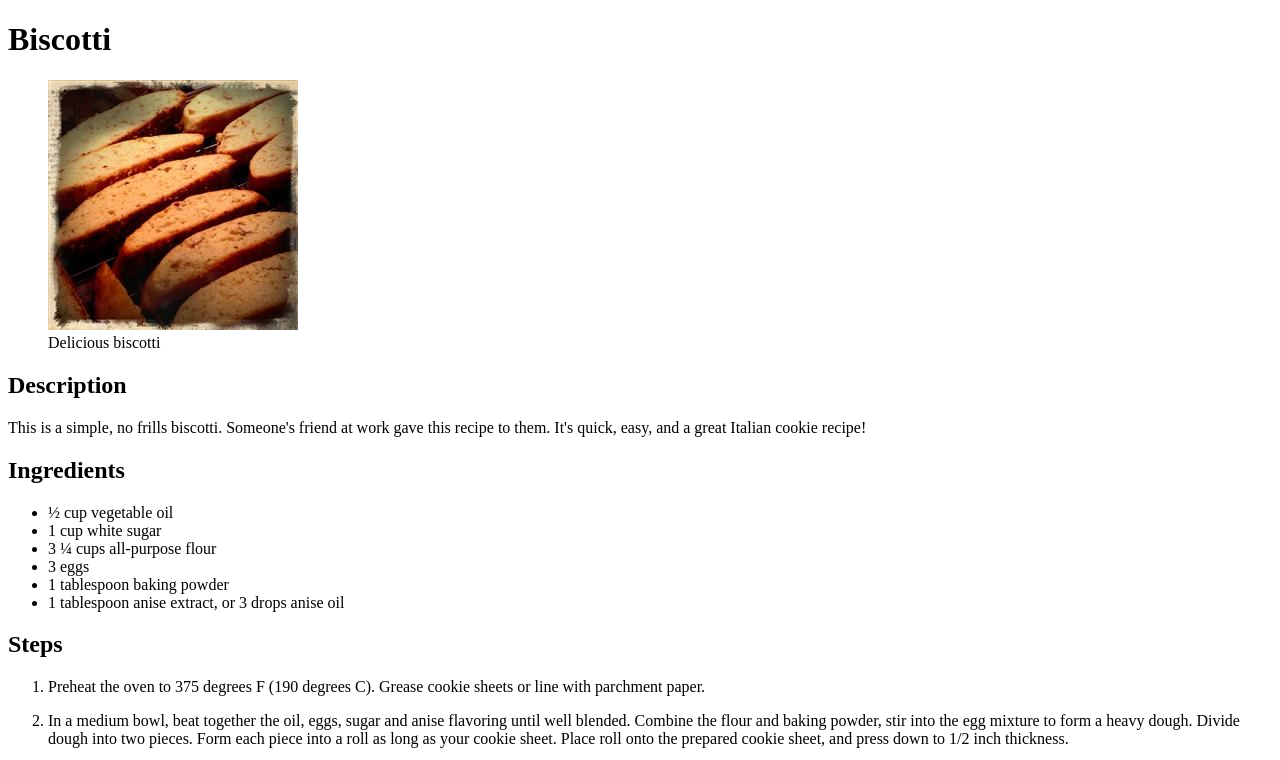
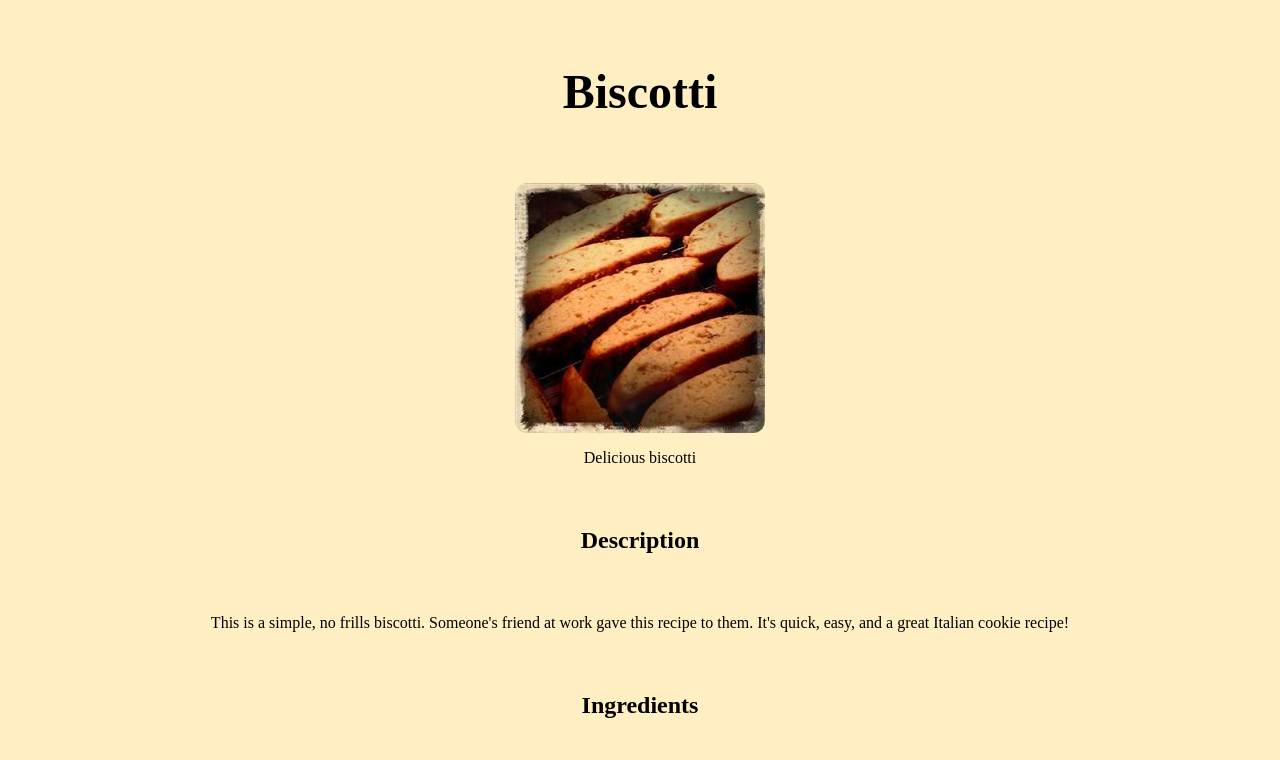
Before and after one commit to thetopaccount/recipes, a plain HTML site: page recipes-list/biscotti.html in a window 1280 px wide. Shown: the top 760 px of the page. Drawn offline with Linux system fonts and the light colour scheme.

Commit message:
Add some CSS styling

```diff
--- a/recipes-list/biscotti.html
+++ b/recipes-list/biscotti.html
@@ -3,6 +3,7 @@
 	<head>
 		<title>Biscotti</title>
 		<meta charset="utf-8">
+		<link rel="stylesheet" href="../style.css">
 	</head>
 
 	<body>
@@ -14,10 +15,10 @@
 		</figure>
 
 		<h2>Description</h2>
-		<p>This is a simple, no frills biscotti. Someone's friend at work gave this recipe to them. It's quick, easy, and a great Italian cookie recipe!</p>
+		<p class="description">This is a simple, no frills biscotti. Someone's friend at work gave this recipe to them. It's quick, easy, and a great Italian cookie recipe!</p>
 
 		<h2>Ingredients</h2>
-		<ul>
+		<ul class="recipelist">
 			<li>½ cup vegetable oil</li>
 			<li>1 cup white sugar</li>
 			<li>3 ¼ cups all-purpose flour</li>
--- /dev/null
+++ b/style.css
@@ -0,0 +1,75 @@
+ul li {
+	padding-top: 1rem;
+	padding-bottom: 1rem;
+}
+
+li a {
+	text-decoration: none;
+	color: black;
+}
+
+.homelist {
+	list-style: none;
+	text-align: center;
+	padding-left: 0px;
+	padding-right: 0px;
+}
+
+.recipelist {
+	margin-left: 35%;
+	margin-right: auto;
+	width: 50%;
+}
+
+.description {
+	text-align: center;
+}
+
+body {
+	background-color: #ffefc2;
+}
+
+h1 {
+	font-weight: bolder;
+	text-align: center;
+	padding-top: 2rem;
+	padding-bottom: 2rem;
+	font-size: 3rem;
+}
+
+h2 {
+	text-align: center;
+	padding-top: 1.5rem;
+	padding-bottom: 1.5rem;
+}
+
+img {
+	width: auto;
+	height: 250px;
+	border-radius: 12px;
+	display: block;
+	margin-left: auto;
+	margin-right: auto;
+}
+
+figcaption {
+	text-align: center;
+	padding-top: 1rem;
+	padding-bottom: 1rem;
+}
+
+ol {
+	padding-left: 15%;
+}
+
+p {
+	text-align: justify;
+	padding-left: 15%;
+	padding-right: 15%;
+	padding-top: 1rem;
+	padding-bottom: 1rem;
+}
+
+ol li p {
+	padding-left: 2.5%;
+}
```
Also changed, not shown: index.html (+5 -4 lines), recipes-list/brownie-crisp.html (+3 -2 lines), recipes-list/japanese-cheesecake.html (+3 -2 lines).
